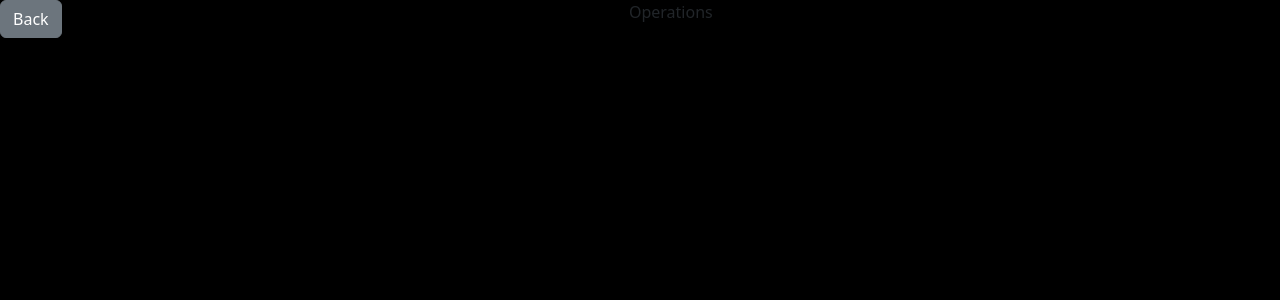
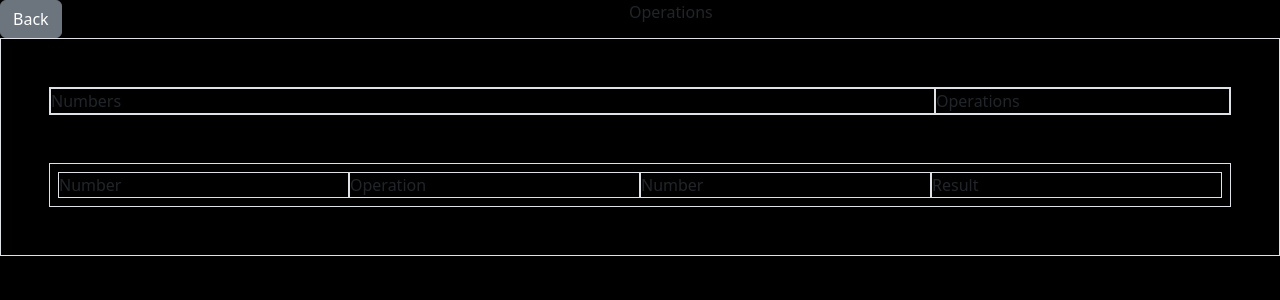
Before and after one commit to Pantaleon-Arkady/React-FrontEnd, a React (Vite) app: page /operation-app in a window 1280 px wide. Shown: the top 300 px of the page. Built offline with nearby package versions, Linux system fonts and the light colour scheme.

Commit message:
basic orientation

```diff
--- a/src/components/Operations.jsx
+++ b/src/components/Operations.jsx
@@ -15,7 +15,22 @@ function Operation() {
 
                 </div>
             </div>
-
+            <div className="w-100 border d-flex flex-column p-5">
+                <div className="w-100 border d-flex flex-row">
+                    <div className="w-75 border">
+                        Numbers
+                    </div>
+                    <div className="w-25 border">
+                        Operations
+                    </div>
+                </div>
+                <div className="w-100 border d-flex flex-row p-2 mt-5">
+                    <div className="w-25 border">Number</div>
+                    <div className="w-25 border">Operation</div>
+                    <div className="w-25 border">Number</div>
+                    <div className="w-25 border">Result</div>
+                </div>
+            </div>
         </div>
     )
 }
```
